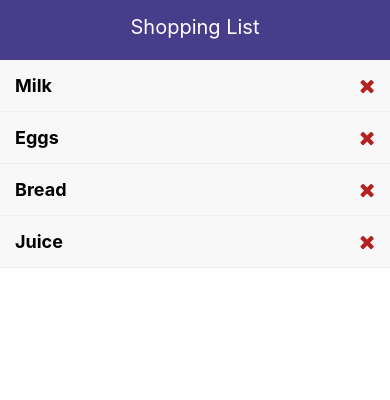
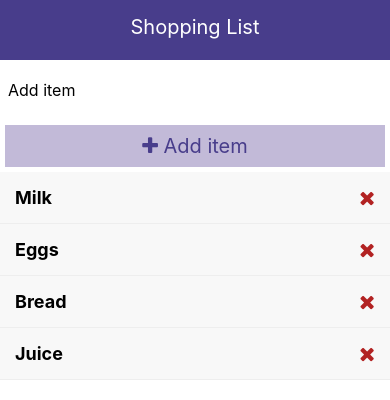
Before and after one commit to SantiagoMC52/shoppingList, a React Native app: screen / in a window 390 px wide. Shown: the top 400 px of the page. Built offline with nearby package versions, Linux system fonts and the light colour scheme.

Commit message:
Create new item functionality added

```diff
--- a/App.js
+++ b/App.js
@@ -1,14 +1,15 @@
 import React, { useState } from 'react';
-import { View, Text, StyleSheet, FlatList} from 'react-native';
+import { View, StyleSheet, FlatList, Alert } from 'react-native';
 import Header from './components/Header';
 import ListItem from './components/ListItem';
+import AddItem from './components/AddItem';
 
 const App = () => {
   const [items, setItems] = useState([
-    {id: 1, name: 'Milk'},
-    {id: 2, name: 'Eggs'},
-    {id: 3, name: 'Bread'},
-    {id: 4, name: 'Juice'},
+    {id: 1, text: 'Milk'},
+    {id: 2, text: 'Eggs'},
+    {id: 3, text: 'Bread'},
+    {id: 4, text: 'Juice'},
   ])
 
   const deleteItem = (id) => {
@@ -17,9 +18,16 @@
     });
   }
 
+  const addItem = (text) => {
+    setItems(prevItems => {
+      return [{id: (Math.random() * 100 - 5) + 5, text}, ...prevItems]
+    })
+  }
+
   return (
     <View style={styles.container}>
       <Header title="Shopping List"/>
+      <AddItem addItem={addItem}/>
       <FlatList
         data={items}
         renderItem={({item}) => <ListItem item={item} deleteItem={deleteItem}/>}
--- /dev/null
+++ b/components/AddItem.js
@@ -0,0 +1,42 @@
+import React, { useState } from 'react';
+import { View, Text, StyleSheet, TextInput, TouchableOpacity } from 'react-native';
+import Icon from 'react-native-vector-icons/dist/FontAwesome';
+
+const AddItem = ({ addItem }) => {
+
+    const [text, setText] = useState('');
+    const onChange = (textValue) =>  setText(textValue);
+
+    return(
+        <View>
+            <TextInput
+                placeholder="Add item"
+                style={styles.input}
+                onChangeText={onChange}
+            />
+            <TouchableOpacity style={styles.btn} onPress={() => addItem(text)}>
+                <Text style={styles.btnText}><Icon name="plus" size={20}/> Add item</Text>
+            </TouchableOpacity>
+        </View>
+    );
+}
+
+const styles = StyleSheet.create({
+    input:{
+        height: 60,
+        padding: 8,
+        fontSize: 16,
+    },
+    btn: {
+        backgroundColor: '#c2bad8',
+        padding: 9,
+        margin: 5,
+    },
+    btnText: {
+        color: 'darkslateblue',
+        fontSize: 20,
+        textAlign: 'center',
+    },
+});
+
+export default AddItem;
--- a/components/ListItem.js
+++ b/components/ListItem.js
@@ -1,13 +1,13 @@
 import React from 'react';
 import { View, Text, StyleSheet, TouchableOpacity } from 'react-native';
-import Icon from 'react-native-vector-icons/dist/FontAwesome'
+import Icon from 'react-native-vector-icons/dist/FontAwesome';
 
 const ListItem = ({item, deleteItem}) => {
 
   return (
     <TouchableOpacity style={styles.listItem}>
       <View style={styles.listItemView}>
-        <Text style={styles.listItemText}>{item.name}</Text>
+        <Text style={styles.listItemText}>{item.text}</Text>
         <Icon
             name='remove'
             size={20} color='firebrick'
```
